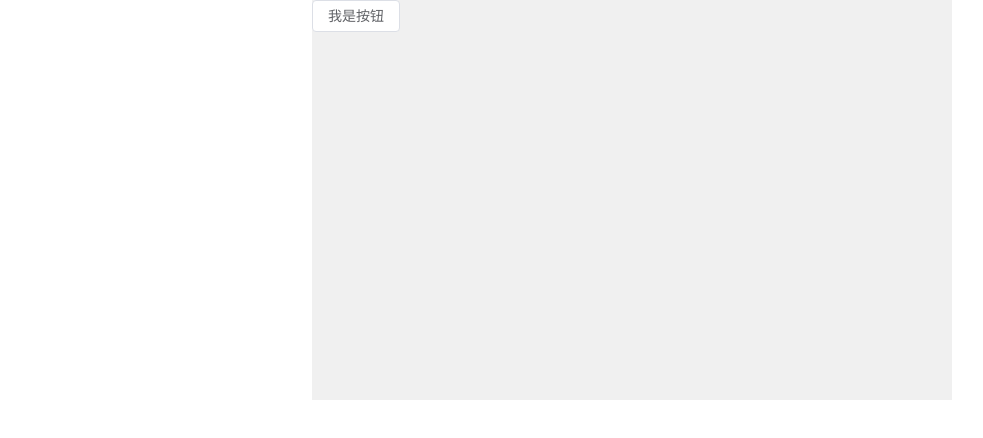
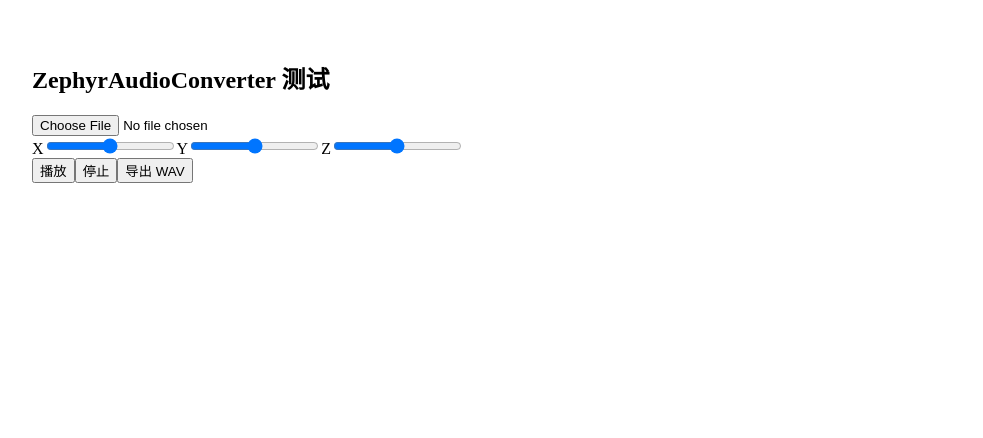
Before and after one commit to wz140037/zephyr_ui, a Vue app: page / in a window 1280 px wide. Shown: the top 438 px of the page, without its empty margins (8-991 px from the left). Built offline with nearby package versions, Linux system fonts and the light colour scheme.

Commit message:
✨ feat:

```diff
--- /dev/null
+++ b/packages/audio/ZephyrAudioConverter.vue
@@ -0,0 +1,58 @@
+<script setup lang="ts">
+import { ref, watch } from 'vue'
+import { useSpatialAudio } from './composables/useSpatialAudio'
+import { defaultSpatialParams, type SpatialParams } from './types'
+import { audioBufferToWav } from './core/wavEncoder'
+
+const spatial = ref<SpatialParams>({ ...defaultSpatialParams })
+const file = ref<File | null>(null)
+const audio = useSpatialAudio()
+
+async function onFileChange(e: Event) {
+  const f = (e.target as HTMLInputElement).files?.[0]
+  if (!f) return
+  file.value = f
+  await audio.load(f)
+}
+
+watch(
+  spatial,
+  (v) => audio.update(v),
+  { deep: true }
+)
+
+async function exportWav() {
+  if (!file.value) return
+
+  const ctx = new AudioContext()
+  const buffer = await ctx.decodeAudioData(await file.value.arrayBuffer())
+  const wav = audioBufferToWav(buffer)
+
+  const url = URL.createObjectURL(wav)
+  const a = document.createElement('a')
+  a.href = url
+  a.download = 'spatial-audio.wav'
+  a.click()
+}
+</script>
+
+<template>
+  <div class="zephyr-audio-converter">
+    <input type="file" accept="audio/*" @change="onFileChange" />
+
+    <div class="controls">
+      <label>X</label>
+      <input type="range" min="-1" max="1" step="0.01" v-model="spatial.x" />
+
+      <label>Y</label>
+      <input type="range" min="-1" max="1" step="0.01" v-model="spatial.y" />
+
+      <label>Z</label>
+      <input type="range" min="-1" max="1" step="0.01" v-model="spatial.z" />
+    </div>
+
+    <button @click="audio.play()">播放</button>
+    <button @click="audio.stop()">停止</button>
+    <button @click="exportWav()">导出 WAV</button>
+  </div>
+</template>
--- /dev/null
+++ b/packages/audio/composables/useSpatialAudio.ts
@@ -0,0 +1,49 @@
+// packages/audio/composables/useSpatialAudio.ts
+import { ref } from 'vue'
+import { getAudioContext } from '../core/audioContext'
+import {
+  createSpatialGraph,
+  updateSpatialParams,
+  type SpatialGraph,
+} from '../core/spatialGraph'
+import type { SpatialParams } from '../types'
+
+export function useSpatialAudio() {
+  const ctx = getAudioContext()
+
+  const buffer = ref<AudioBuffer | null>(null)
+  const graph = ref<SpatialGraph | null>(null)
+
+  async function load(file: File) {
+    const arrayBuffer = await file.arrayBuffer()
+    buffer.value = await ctx.decodeAudioData(arrayBuffer)
+  }
+
+  async function play() {
+    if (!buffer.value) return
+
+    if (ctx.state !== 'running') {
+      await ctx.resume()
+    }
+
+    graph.value = createSpatialGraph(ctx, buffer.value)
+    graph.value.source.start()
+  }
+
+  function update(params: SpatialParams) {
+    if (!graph.value) return
+    updateSpatialParams(graph.value.panner, params)
+  }
+
+  function stop() {
+    graph.value?.source.stop()
+    graph.value = null
+  }
+
+  return {
+    load,
+    play,
+    update,
+    stop,
+  }
+}
--- /dev/null
+++ b/packages/audio/core/audioContext.ts
@@ -0,0 +1,12 @@
+// packages/audio/core/audioContext.ts
+let ctx: AudioContext | null = null
+
+export function getAudioContext(): AudioContext {
+  if (!ctx) {
+    ctx = new AudioContext()
+    ctx.listener.positionX.setValueAtTime(0, ctx.currentTime)
+    ctx.listener.positionY.setValueAtTime(0, ctx.currentTime)
+    ctx.listener.positionZ.setValueAtTime(0, ctx.currentTime)
+  }
+  return ctx
+}
--- /dev/null
+++ b/packages/audio/core/spatialGraph.ts
@@ -0,0 +1,44 @@
+// packages/audio/core/spatialGraph.ts
+import type { SpatialParams } from '../types'
+
+export interface SpatialGraph {
+  source: AudioBufferSourceNode
+  panner: PannerNode
+  gain: GainNode
+}
+
+export function createSpatialGraph(
+  ctx: AudioContext,
+  buffer: AudioBuffer
+): SpatialGraph {
+  const source = ctx.createBufferSource()
+  source.buffer = buffer
+
+  const panner = ctx.createPanner()
+  panner.panningModel = 'HRTF'
+  panner.distanceModel = 'inverse'
+  panner.refDistance = 1
+  panner.rolloffFactor = 1
+
+  const gain = ctx.createGain()
+
+  source.connect(panner)
+  panner.connect(gain)
+  gain.connect(ctx.destination)
+
+  return { source, panner, gain }
+}
+
+/**
+ * ⚠️ 实时参数更新：必须用 automation
+ */
+export function updateSpatialParams(
+  panner: PannerNode,
+  params: SpatialParams
+) {
+  const t = panner.context.currentTime
+
+  panner.positionX.setTargetAtTime(params.x, t, 0.01)
+  panner.positionY.setTargetAtTime(params.y, t, 0.01)
+  panner.positionZ.setTargetAtTime(params.z, t, 0.01)
+}
--- /dev/null
+++ b/packages/audio/core/wavEncoder.ts
@@ -0,0 +1,40 @@
+// packages/audio/core/wavEncoder.ts
+export function audioBufferToWav(buffer: AudioBuffer): Blob {
+  const numChannels = buffer.numberOfChannels
+  const sampleRate = buffer.sampleRate
+  const length = buffer.length * numChannels * 2
+
+  const arrayBuffer = new ArrayBuffer(44 + length)
+  const view = new DataView(arrayBuffer)
+  let offset = 0
+
+  const writeString = (s: string) => {
+    for (let i = 0; i < s.length; i++) {
+      view.setUint8(offset++, s.charCodeAt(i))
+    }
+  }
+
+  writeString('RIFF')
+  view.setUint32(offset, 36 + length, true); offset += 4
+  writeString('WAVE')
+  writeString('fmt ')
+  view.setUint32(offset, 16, true); offset += 4
+  view.setUint16(offset, 1, true); offset += 2
+  view.setUint16(offset, numChannels, true); offset += 2
+  view.setUint32(offset, sampleRate, true); offset += 4
+  view.setUint32(offset, sampleRate * numChannels * 2, true); offset += 4
+  view.setUint16(offset, numChannels * 2, true); offset += 2
+  view.setUint16(offset, 16, true); offset += 2
+  writeString('data')
+  view.setUint32(offset, length, true); offset += 4
+
+  for (let i = 0; i < buffer.length; i++) {
+    for (let ch = 0; ch < numChannels; ch++) {
+      const sample = Math.max(-1, Math.min(1, buffer.getChannelData(ch)[i]))
+      view.setInt16(offset, sample * 0x7fff, true)
+      offset += 2
+    }
+  }
+
+  return new Blob([view], { type: 'audio/wav' })
+}
--- /dev/null
+++ b/packages/audio/index.ts
@@ -0,0 +1,10 @@
+import ZephyrAudioConverter from './ZephyrAudioConverter.vue'
+
+export * from './types'
+export * from './composables/useSpatialAudio'
+
+ZephyrAudioConverter.install = (app: any) => {
+  app.component('ZephyrAudioConverter', ZephyrAudioConverter)
+}
+
+export default ZephyrAudioConverter
--- /dev/null
+++ b/packages/audio/types.ts
@@ -0,0 +1,12 @@
+// packages/audio/types.ts
+export interface SpatialParams {
+  x: number
+  y: number
+  z: number
+}
+
+export const defaultSpatialParams: SpatialParams = {
+  x: 0,
+  y: 0,
+  z: 0,
+}
--- a/packages/index.ts
+++ b/packages/index.ts
@@ -2,10 +2,11 @@ import type { App } from 'vue'
 import ZzButton from './button'
 import ZephyrEditor from './editor'
 import ZephyrWrapper from './wrapper'
+import ZephyrAudioConverter from './audio/index'
 
-const components = [ZzButton, ZephyrEditor, ZephyrWrapper]
+const components = [ZzButton, ZephyrEditor, ZephyrWrapper, ZephyrAudioConverter]
 
-export { ZzButton, ZephyrEditor, ZephyrWrapper }
+export { ZzButton, ZephyrEditor, ZephyrWrapper, ZephyrAudioConverter }
 
 export default {
   install(app: App) {
--- a/src/App.vue
+++ b/src/App.vue
@@ -1,63 +1,12 @@
-<!--
- * new page
- * @author: wzzz
- * @since: 2025-10-31
- * App.vue
--->
 <script setup lang="ts">
-import { ElScrollbar, ElTooltip, ElButton } from 'element-plus'
-import { h } from 'vue';
-
-// const is = ElScrollbar
-const isProps = {
-  height: '100px'
-}
-// const is ={ name: 'zzz' }
-// const is = h(ElScrollbar, { height: '300px' })
-const is = h(ElTooltip, { trigger: 'click' }, {
-  default: () => h(ElButton, '我是按钮'),
-  content: () => h('div', 'content2222')
-})
+// 如果是本地调试，也可以相对路径：
+import ZephyrAudioConverter from '../packages/audio'
 
 </script>
 
 <template>
-  <div class="container">
-    <ZephyrWrapper :is="is" :show="true"></ZephyrWrapper>
-    <!-- <ZephyrWrapper :is="ElTooltip" :show="true">
-      <template #default>
-        <ElButton>我是按钮</ElButton>
-      </template>
-      <template #content>
-        <div>content2222</div>
-      </template>
-    </ZephyrWrapper> -->
+  <div style="padding: 40px">
+    <h2>ZephyrAudioConverter 测试</h2>
+    <ZephyrAudioConverter />
   </div>
 </template>
-
-<style lang="scss" scoped>
-.container {
-  height: 50vh;
-  width: 50vw;
-  background-color: #f0f0f0;
-  margin: 0 auto;
-  overflow: hidden;
-
-  .demo-x {
-    height: 100vh;
-    background-color: red;
-  }
-
-  .scrollbar-demo-item {
-    display: flex;
-    align-items: center;
-    justify-content: center;
-    height: 50px;
-    margin: 10px;
-    text-align: center;
-    border-radius: 4px;
-    background: var(--el-color-primary-light-9);
-    color: var(--el-color-primary);
-  }
-}
-</style>
```
